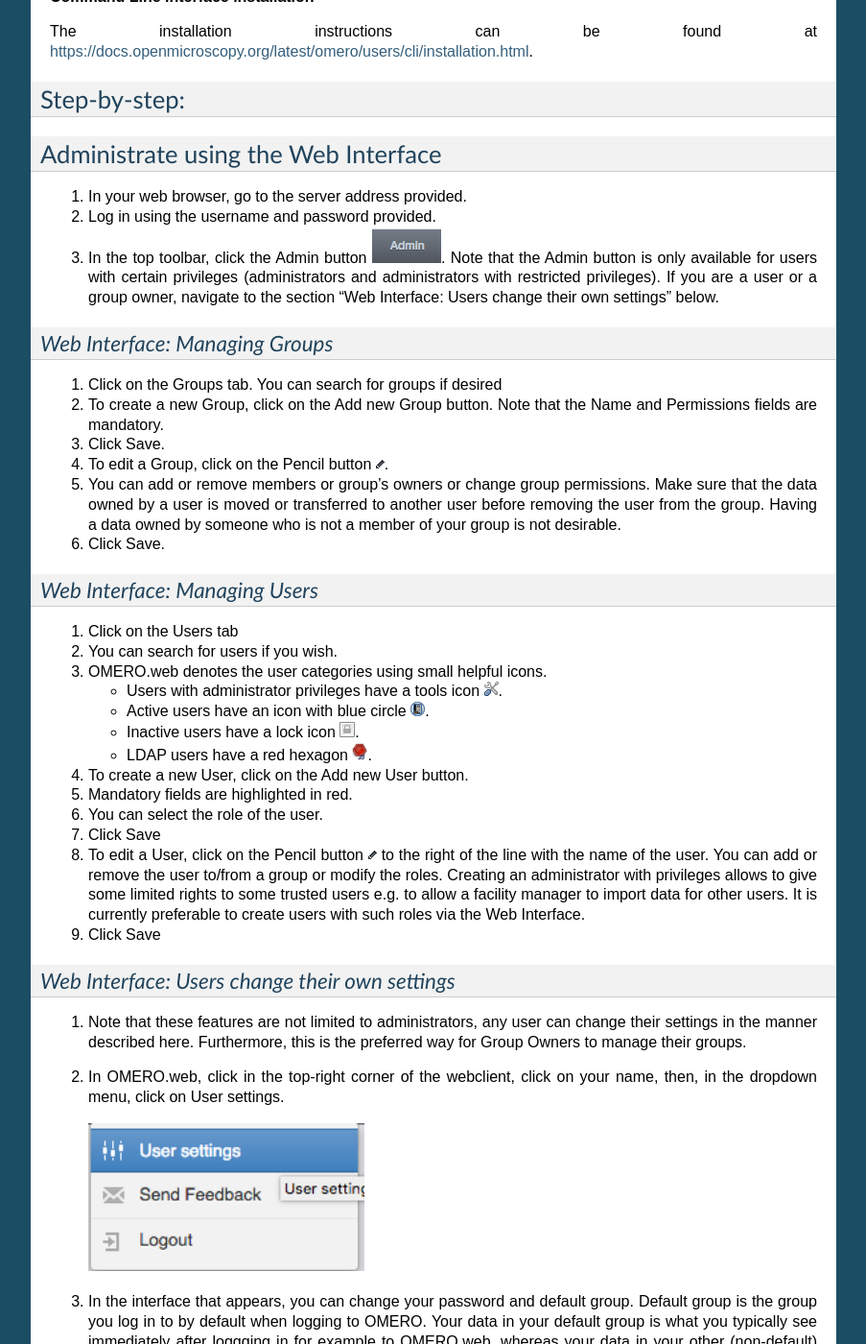
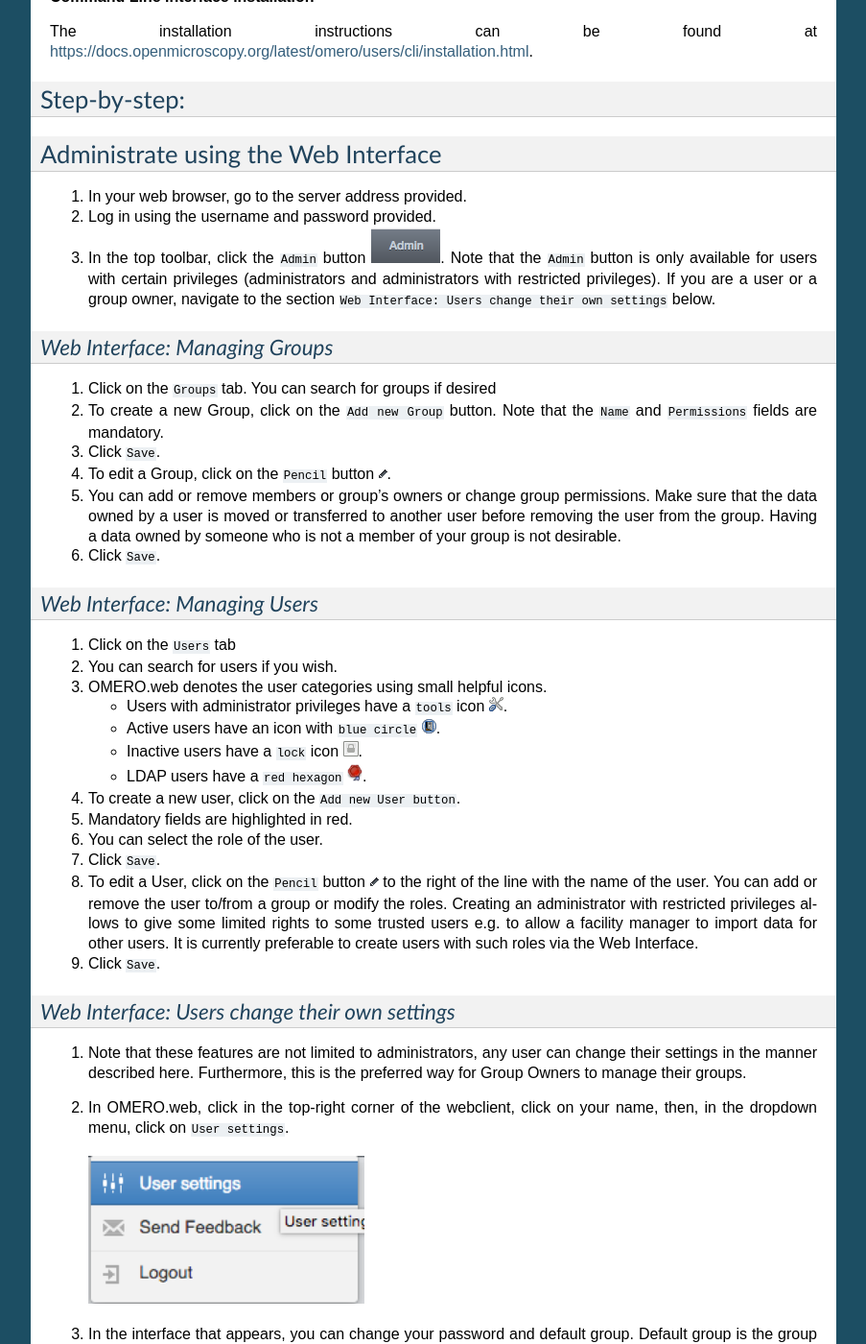
Before and after one commit to ome/omero-guide-introduction, a Sphinx documentation site: the page built from docs/group-user-management.rst, in a window 1280 px wide and 1400 px high, scrolled down 694 px. Shown: the whole window at 96% size, without its empty margins (198-1101 px from the left). Built offline with Sphinx 7.4.7, drawn with Linux system fonts in a browser that asks for light colours; some of the changed text lies outside the part shown.

Commit message:
Add backticks to button and other explicit names cf. Wills comment

```diff
--- a/docs/group-user-management.rst
+++ b/docs/group-user-management.rst
@@ -55,70 +55,70 @@
 
 #. Log in using the username and password provided.
 
-#. In the top toolbar, click the Admin button |image0|\ . Note that the Admin button is only available for users with certain privileges (administrators and administrators with restricted privileges). If you are a user or a group owner, navigate to the section "Web Interface: Users change their own settings" below.
+#. In the top toolbar, click the ``Admin`` button |image0|\ . Note that the ``Admin`` button is only available for users with certain privileges (administrators and administrators with restricted privileges). If you are a user or a group owner, navigate to the section ``Web Interface: Users change their own settings`` below.
 
 *Web Interface: Managing Groups*
 ~~~~~~~~~~~~~~~~~~~~~~~~~~~~~~~~
 
-#. Click on the Groups tab. You can search for groups if desired
+#. Click on the ``Groups`` tab. You can search for groups if desired
 
-#. To create a new Group, click on the Add new Group button. Note that the Name and Permissions fields are mandatory.
+#. To create a new Group, click on the ``Add new Group`` button. Note that the ``Name`` and ``Permissions`` fields are mandatory.
 
-#. Click Save.
+#. Click ``Save``.
 
-#. To edit a Group, click on the Pencil button |image1|.
+#. To edit a Group, click on the ``Pencil`` button |image1|.
 
 #. You can add or remove members or group’s owners or change group permissions. Make sure that the data owned by a user is moved or transferred to another user before removing the user from the group. Having a data owned by someone who is not a member of your group is not desirable.
 
-#. Click Save.
+#. Click ``Save``.
 
 *Web Interface: Managing Users*
 ~~~~~~~~~~~~~~~~~~~~~~~~~~~~~~~
 
-#. Click on the Users tab
+#. Click on the ``Users`` tab
 
 #. You can search for users if you wish.
 
 #. OMERO.web denotes the user categories using small helpful icons.
 
-   - Users with administrator privileges have a tools icon \ |image2|.
+   - Users with administrator privileges have a ``tools`` icon \ |image2|.
 
-   - Active users have an icon with blue circle \ |image3|.
+   - Active users have an icon with ``blue circle`` \ |image3|.
 
-   - Inactive users have a lock icon |image4|.
+   - Inactive users have a ``lock`` icon |image4|.
 
-   - LDAP users have a red hexagon |image5|.
+   - LDAP users have a ``red hexagon`` |image5|.
 
-#. To create a new User, click on the Add new User button.
+#. To create a new user, click on the ``Add new User button``.
 
 #. Mandatory fields are highlighted in red.
 
 #. You can select the role of the user.
 
-#. Click Save
+#. Click ``Save``.
 
-#. To edit a User, click on the Pencil button |image6| to the right of the line with the name of the user. You can add or remove the user to/from a group or modify the roles. Creating an administrator with privileges allows to give some limited rights to some trusted users e.g. to allow a facility manager to import data for other users. It is currently preferable to create users with such roles via the Web Interface.
+#. To edit a User, click on the ``Pencil`` button |image6| to the right of the line with the name of the user. You can add or remove the user to/from a group or modify the roles. Creating an administrator with restricted privileges allows to give some limited rights to some trusted users e.g. to allow a facility manager to import data for other users. It is currently preferable to create users with such roles via the Web Interface.
 
-#. Click Save
+#. Click ``Save``.
 
 *Web Interface: Users change their own settings*
 ~~~~~~~~~~~~~~~~~~~~~~~~~~~~~~~~~~~~~~~~~~~~~~~~
 
 #. Note that these features are not limited to administrators, any user can change their settings in the manner described here. Furthermore, this is the preferred way for Group Owners to manage their groups.
 
-#. In OMERO.web, click in the top-right corner of the webclient, click on your name, then, in the dropdown menu, click on User settings.
+#. In OMERO.web, click in the top-right corner of the webclient, click on your name, then, in the dropdown menu, click on ``User settings``.
 
    |image7|
 
 #. In the interface that appears, you can change your password and default group. Default group is the group you log in to by default when logging to OMERO. Your data in your default group is what you typically see immediately after loggging in for example to OMERO.web, whereas your data in your other (non-default) groups have to be explicitly navigated to.
 
-#. For group owners only: You can now navigate to the group(s) you own by clicking onto "My Groups" tab.
+#. For group owners only: You can now navigate to the group(s) you own by clicking onto ``My Groups`` tab.
 
    |image8|
 
-#. Identify the group you want to edit in your group list and click on Edit button.
+#. Identify the group you want to edit in your group list and click on ``Edit`` button.
 
-#. You can now add or remove group members, add members as group owners (a group can have many owners, besides youself).  When removing users from the group, make sure that the data owned by a user is moved or transferred to another user before removing the user from the group.
+#. You can now add or remove group members, add members as group owners (a group can have many owners, besides youself). When removing users from the group, make sure that the data owned by a user is moved or transferred to another user before removing the user from the group.
 
 #. You can also change the permissions level of your group. Note though that this is an action which needs careful thinking, especially if you are going from more permissive group types towards less permissive ones.
 
@@ -132,7 +132,7 @@
 *Command Line: Managing Groups*
 ~~~~~~~~~~~~~~~~~~~~~~~~~~~~~~~
 
-#. By default when creating a group, its permissions level is set to private. To create a new read-annotate group ``Lab1``, run::
+#. By default when creating a group, its permissions level is set to ``private``. To create a new read-annotate group ``Lab1``, run::
 
      $ omero group add Lab1 --type=read-annotate
 
```
Also changed, not shown: other parts of docs/group-user-management.rst (+1 -1 lines).
